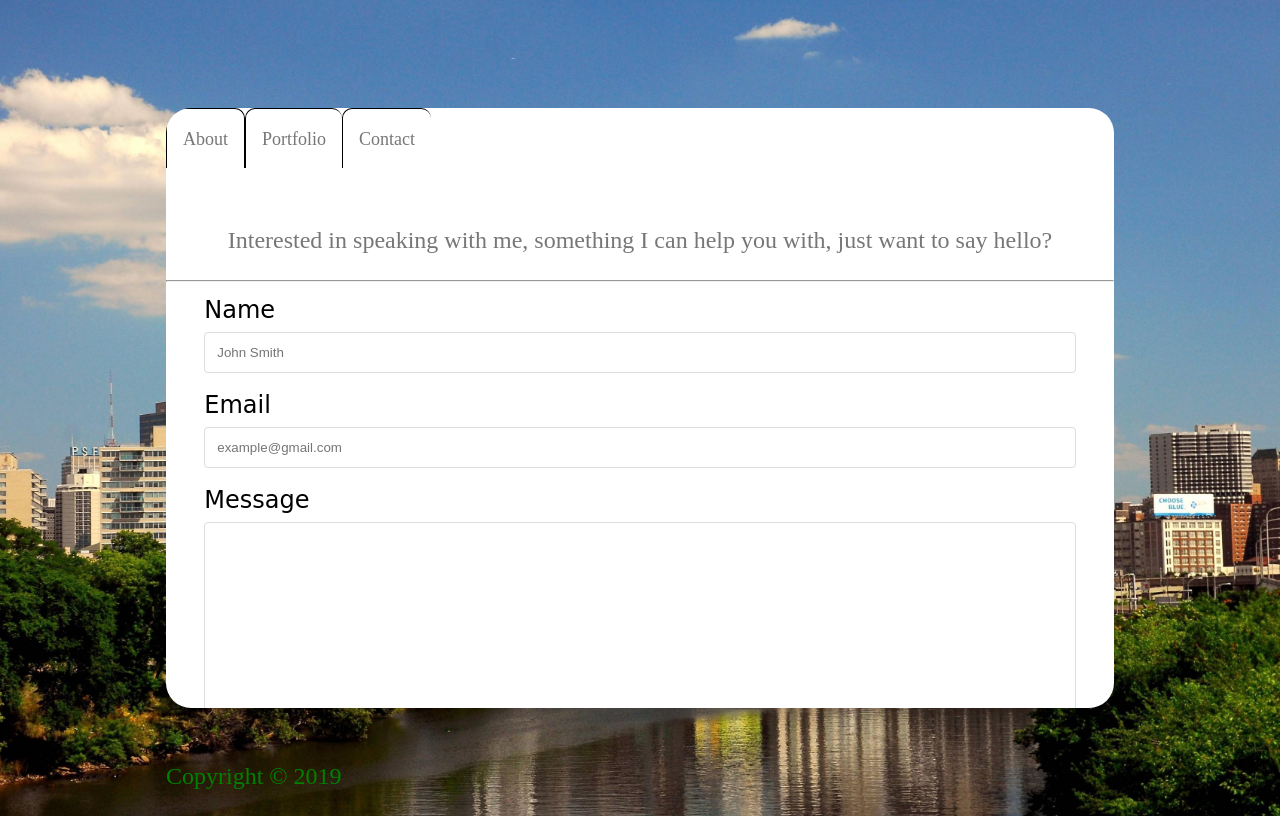
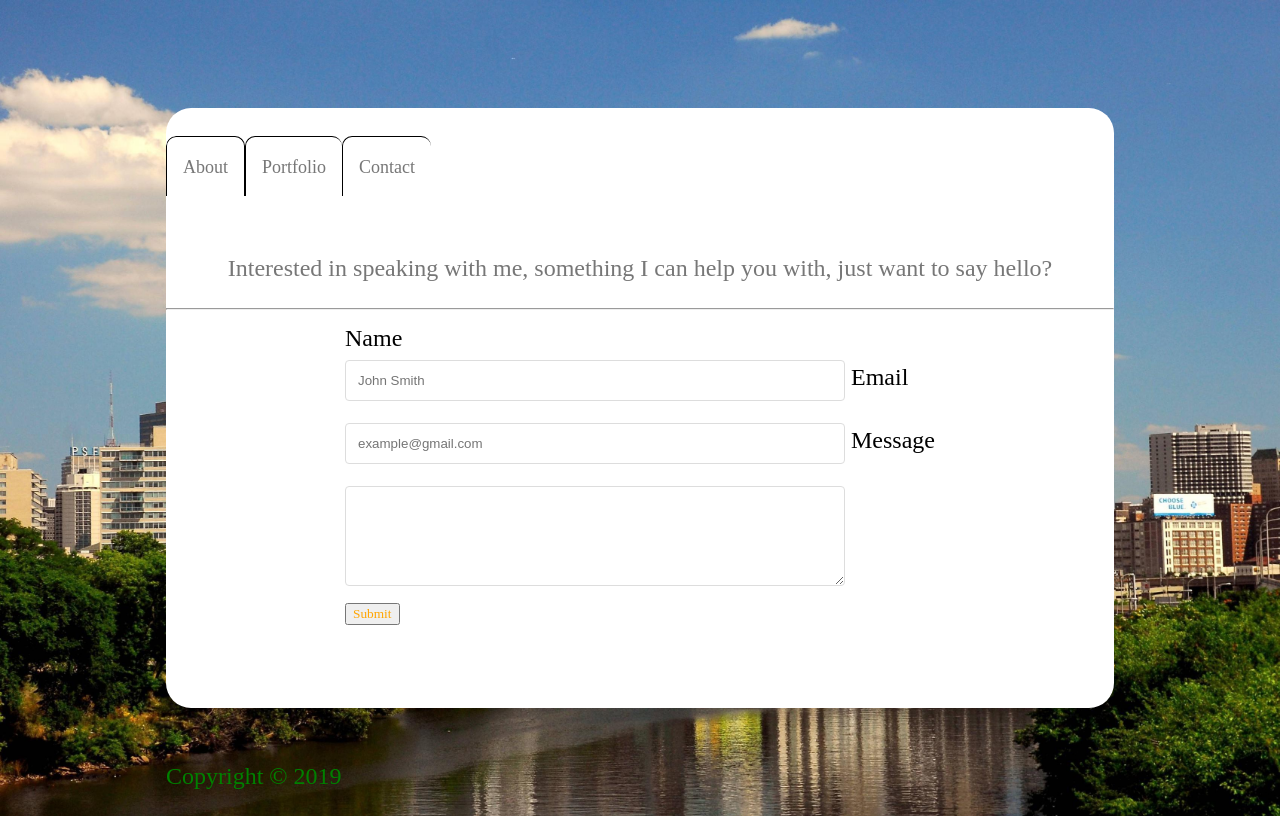
Before and after one commit to erikboerma/Portfolio, a plain HTML site: page contact.html in a window 1280 px wide. Drawn offline with Linux system fonts and the light colour scheme; a web font is replaced by a local one.

Commit message:
added front page logo, cleared background color on container

```diff
--- a/contact.html
+++ b/contact.html
@@ -31,20 +31,20 @@
         <!-- this is the contact form -->
         <p>Interested in speaking with me, something I can help you with, just want to say hello?
         </p><hr>
-        <div class="row">
+        <div id="contactRow">
 
             <form>
 
                 Name <br>
                 <input type="text" name="fullname" placeholder="John Smith">
 
-                Email
+                Email<br>
                 <input type="text" id="email" placeholder="example@gmail.com">
 
-                Message
+                Message<br>
                 <textarea>
                 </textarea>
-
+                <br>
                 <input type="submit" value="Submit">
 
             </form>
--- a/style.css
+++ b/style.css
@@ -19,13 +19,17 @@
   border-top: 100px;
 }
 
+#logoImage {
+  height: 500px;
+  width: 500px;
+  position: relative;
+}
+
 #buttonIndex {
   text-align: center;
   font-family: "Rock Salt", cursive;
   color: orange;
   background-color: black;
-  margin-top: 60px;
-  margin-bottom: 10px;
   border-radius: 10px;
   border: 10px solid black;
 }
@@ -43,7 +47,7 @@
 #containerIndex {
   width: 75%;
   height: 600px;
-  background: lightgrey;
+  /* background: lightgrey; */
   margin: 100px;
   align-content: center;
   border-radius: 25px;
@@ -104,6 +108,8 @@ li a {
 #index {
   border-right: 1px solid black;
 }
+
+
 
 /* For the about me page   */
 
@@ -183,17 +189,20 @@ li a {
 }
 /* for the contact info box */
 form {
-  font-family: "Rock Salt", cursive;
+  font-family: "Rock Salt";
   text-align: left;
   color: black;
   height: 60%;
 }
-
+#contactRow {
+  display: flex;
+  justify-content: space-around;
+}
 
 input[type="text"],
 select,
 textarea {
-  width: 100%;
+  width: 500px;
   padding: 12px;
   border: 1px solid #dddddd;
   border-radius: 4px;
@@ -203,7 +212,7 @@ textarea {
 }
 
 textarea {
-  height: 200px;
+  height: 100px;
 }
 
 input[type="submit"] {
```
Also changed, not shown: index.html (+6 -2 lines), files/ErikInitialLogo.png (added), files/ErikLogoLarge.png (added), 1 other file.
